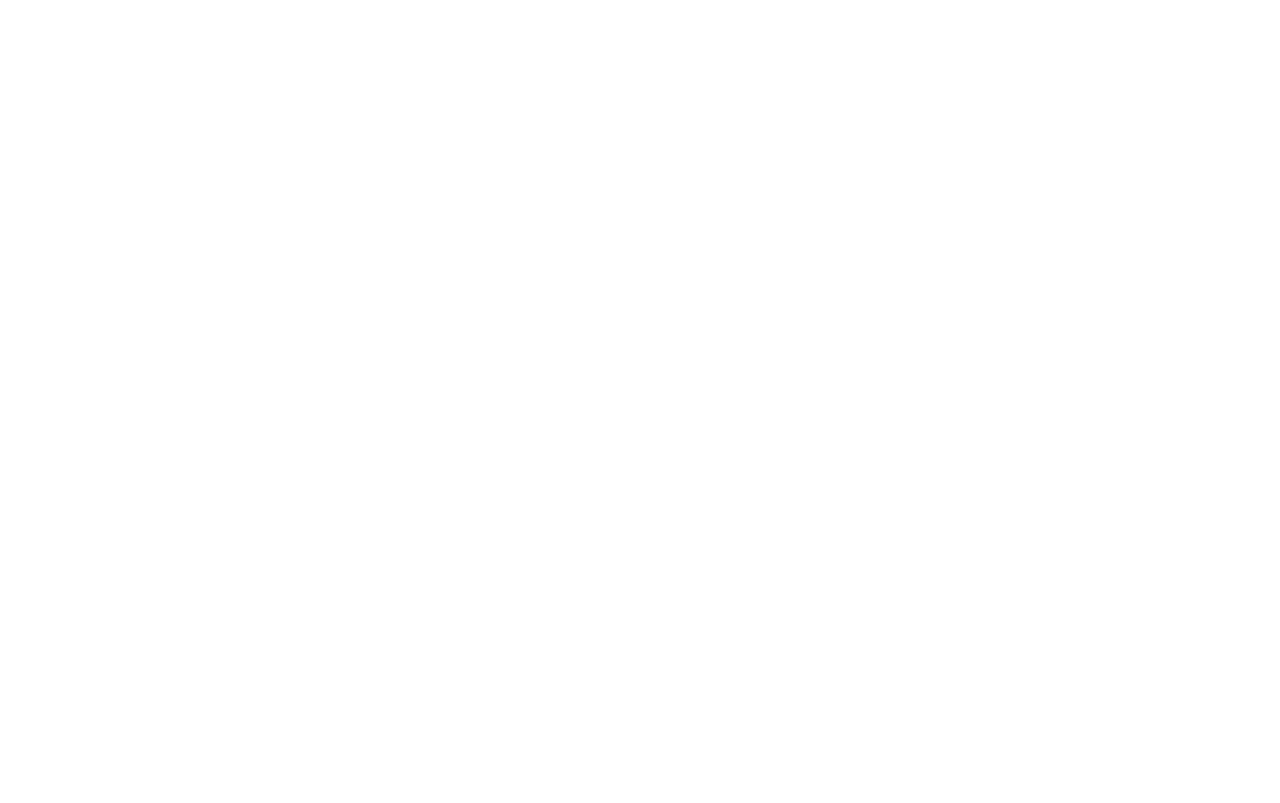
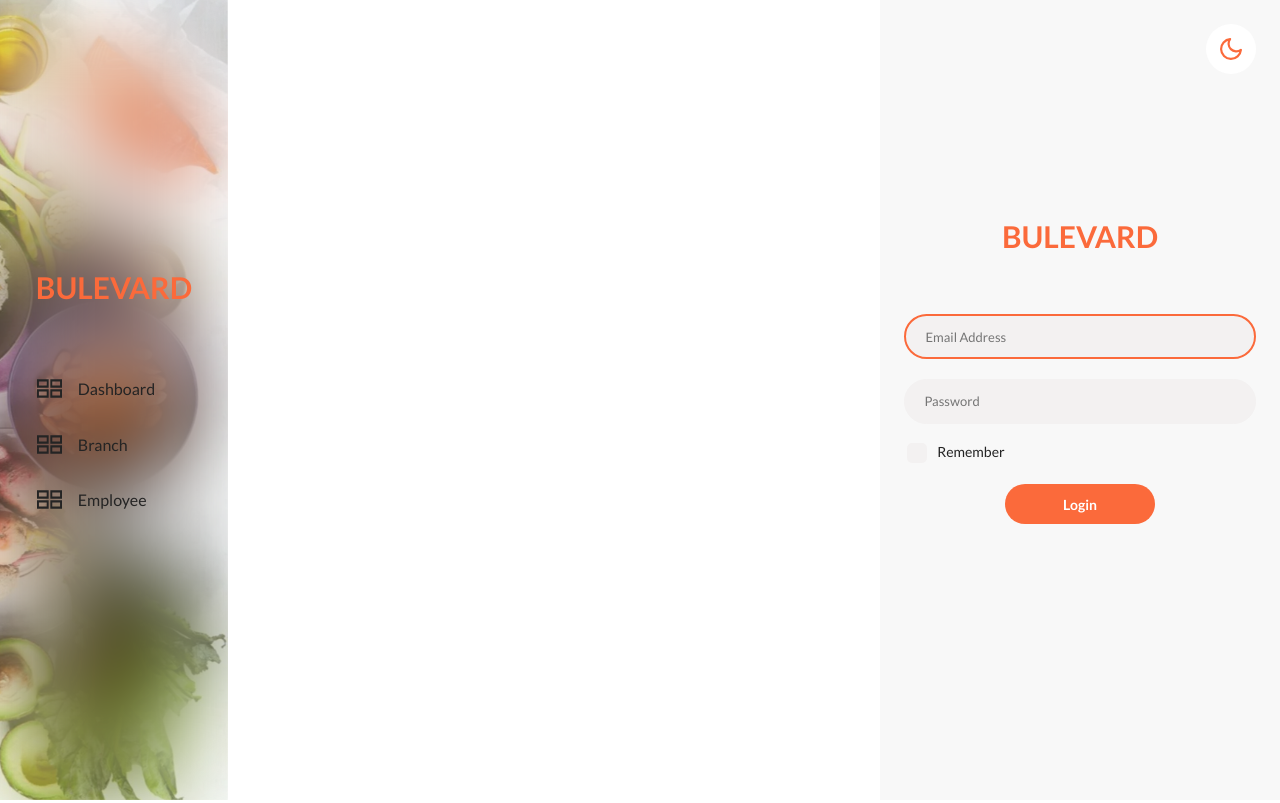
Before and after one commit to abrarkhalidofficial/catering-dashboard, a React (Create React App) app: page /dashboard in a window 1280 px wide. Before the commit this address had no page. Built offline with nearby package versions, Linux system fonts and the light colour scheme.

Commit message:
working on navbar

```diff
--- a/src/App.js
+++ b/src/App.js
@@ -1,15 +1,38 @@
 import React, { useEffect } from "react";
 import { BrowserRouter, Routes, Route } from "react-router-dom";
+import NavBar from "./Components/NavBar";
+import SideBar from "./Components/SideBar";
+import Dashboard from "./Screens/Dashboard";
 import Login from "./Screens/Login";
 
+function Main() {
+  return (
+    <>
+      <NavBar />
+      <Routes>
+        <Route path="/dashboard" element={<Dashboard />} />
+        <Route path="/branch" element={<Dashboard />} />
+        <Route path="/employee" element={<Dashboard />} />
+        <Route path="/customer" element={<Dashboard />} />
+        <Route path="/cateory" element={<Dashboard />} />
+        <Route path="/items" element={<Dashboard />} />
+        <Route path="/plans" element={<Dashboard />} />
+        <Route path="/slabs" element={<Dashboard />} />
+        <Route path="/slots" element={<Dashboard />} />
+        <Route path="/booking" element={<Dashboard />} />
+      </Routes>
+    </>
+  );
+}
 function App() {
   return (
     <BrowserRouter>
       <div className="App">
         <Routes>
           <Route path="/" element={<Login />} />
-          <Route path="/" element={<Login />} />
+          <Route path="/dashboard" element={<Main />} />
         </Routes>
+        <SideBar />
       </div>
     </BrowserRouter>
   );
--- a/src/Components/InputBox.js
+++ b/src/Components/InputBox.js
@@ -22,6 +22,7 @@
           name={"input__box" + placeholder}
           id={"input__box" + placeholder}
           className="input__box__checkbox"
+          required={required}
         />
         <label htmlFor={"input__box" + placeholder}>{placeholder}</label>
       </div>
--- a/src/Components/NavBar.js
+++ b/src/Components/NavBar.js
@@ -1,13 +1,144 @@
 import React from "react";
-
+import { useNavigate } from "react-router-dom";
+import navBar from "../Assets/navBar.png";
+function NavBarLink({ svg, title, path }) {
+  const navigate = useNavigate();
+  return (
+    <div className="nav__bar__content__link">
+      <input
+        type="radio"
+        name="nav__bar__content__link__input"
+        id="nav__bar__content__link__input"
+        className="nav__bar__content__link__input"
+        onChange={() => {
+          navigate(path);
+        }}
+      />
+      <div className="nav__bar__content__link__content">
+        {svg}
+        {title}
+      </div>
+    </div>
+  );
+}
 export default function NavBar() {
   return (
     <div className="nav__bar">
-      <img src="" alt="" className="nav__bar__img" />
+      <img src={navBar} alt="navBar" className="nav__bar__img" />
       <div className="nav__bar__content">
-        <div className="nav__bar__content__logo">Bulevard</div>
+        <div className="side__bar__content__form__logo">Bulevard</div>
         <div className="nav__bar__content__links">
-          <Link to="/dashbaord">Dashboard</Link>
+          <NavBarLink
+            path="/dashboard"
+            title="Dashboard"
+            svg={
+              <svg
+                id="dashboard"
+                xmlns="http://www.w3.org/2000/svg"
+                viewBox="0 0 30 22"
+                fill="currentColor"
+              >
+                <path
+                  id="Path_11"
+                  data-name="Path 11"
+                  d="M1096.912,1519.306h14v-10h-14Zm2.316-7.405h9.367v4.811h-9.367Z"
+                  transform="translate(-1080.912 -1497.306)"
+                />
+                <path
+                  id="Path_22"
+                  data-name="Path 22"
+                  d="M1096.912,1519.306h14v-10h-14Zm2.316-7.405h9.367v4.811h-9.367Z"
+                  transform="translate(-1096.912 -1497.306)"
+                />
+                <path
+                  id="Path_20"
+                  data-name="Path 20"
+                  d="M1096.912,1519.306h14v-10h-14Zm2.316-7.405h9.367v4.811h-9.367Z"
+                  transform="translate(-1080.912 -1509.306)"
+                />
+                <path
+                  id="Path_21"
+                  data-name="Path 21"
+                  d="M1096.912,1519.306h14v-10h-14Zm2.316-7.405h9.367v4.811h-9.367Z"
+                  transform="translate(-1096.912 -1509.306)"
+                />
+              </svg>
+            }
+          />
+          <NavBarLink
+            path="/dashboard/branch"
+            title="Branch"
+            svg={
+              <svg
+                id="dashboard"
+                xmlns="http://www.w3.org/2000/svg"
+                viewBox="0 0 30 22"
+                fill="currentColor"
+              >
+                <path
+                  id="Path_11"
+                  data-name="Path 11"
+                  d="M1096.912,1519.306h14v-10h-14Zm2.316-7.405h9.367v4.811h-9.367Z"
+                  transform="translate(-1080.912 -1497.306)"
+                />
+                <path
+                  id="Path_22"
+                  data-name="Path 22"
+                  d="M1096.912,1519.306h14v-10h-14Zm2.316-7.405h9.367v4.811h-9.367Z"
+                  transform="translate(-1096.912 -1497.306)"
+                />
+                <path
+                  id="Path_20"
+                  data-name="Path 20"
+                  d="M1096.912,1519.306h14v-10h-14Zm2.316-7.405h9.367v4.811h-9.367Z"
+                  transform="translate(-1080.912 -1509.306)"
+                />
+                <path
+                  id="Path_21"
+                  data-name="Path 21"
+                  d="M1096.912,1519.306h14v-10h-14Zm2.316-7.405h9.367v4.811h-9.367Z"
+                  transform="translate(-1096.912 -1509.306)"
+                />
+              </svg>
+            }
+          />
+          <NavBarLink
+            path="/dashboard/employee"
+            title="Employee"
+            svg={
+              <svg
+                id="dashboard"
+                xmlns="http://www.w3.org/2000/svg"
+                viewBox="0 0 30 22"
+                fill="currentColor"
+              >
+                <path
+                  id="Path_11"
+                  data-name="Path 11"
+                  d="M1096.912,1519.306h14v-10h-14Zm2.316-7.405h9.367v4.811h-9.367Z"
+                  transform="translate(-1080.912 -1497.306)"
+                />
+                <path
+                  id="Path_22"
+                  data-name="Path 22"
+                  d="M1096.912,1519.306h14v-10h-14Zm2.316-7.405h9.367v4.811h-9.367Z"
+                  transform="translate(-1096.912 -1497.306)"
+                />
+                <path
+                  id="Path_20"
+                  data-name="Path 20"
+                  d="M1096.912,1519.306h14v-10h-14Zm2.316-7.405h9.367v4.811h-9.367Z"
+                  transform="translate(-1080.912 -1509.306)"
+                />
+                <path
+                  id="Path_21"
+                  data-name="Path 21"
+                  d="M1096.912,1519.306h14v-10h-14Zm2.316-7.405h9.367v4.811h-9.367Z"
+                  transform="translate(-1096.912 -1509.306)"
+                />
+              </svg>
+            }
+          />
         </div>
       </div>
     </div>
--- a/src/Components/SideBar.js
+++ b/src/Components/SideBar.js
@@ -5,6 +5,7 @@
 import { useNavigate } from "react-router-dom";
 
 export default function SideBar({ isOnLogin }) {
+  const [isLogedin, setIsLogedin] = useState(true);
   const navigate = useNavigate();
   return (
     <div className="side__bar">
@@ -13,8 +14,14 @@
         <ThemeToggleBtn />
       </div>
       <div className="side__bar__content">
-        {isOnLogin ? (
-          <form action="" className="side__bar__content__form">
+        {isLogedin ? (
+          <form
+            onSubmit={() => {
+              navigate("/dashboard");
+              setIsLogedin(false);
+            }}
+            className="side__bar__content__form"
+          >
             <div className="side__bar__content__form__logo">Bulevard</div>
             <InputBox
               type="email"
@@ -23,15 +30,9 @@
               autoFocus
             />
             <InputBox type="password" placeholder="Password" required />
-            <InputBox variant="checkbox" placeholder="Remember" required />
+            <InputBox variant="checkbox" placeholder="Remember" />
             {/* <Button label="Login" variant="secondary" onClick={() => {}} /> */}
-            <Button
-              label="Login"
-              type="submit"
-              onClick={() => {
-                navigate("/dashboard");
-              }}
-            />
+            <Button label="Login" type="submit" />
           </form>
         ) : null}
       </div>
--- a/src/Screens/Dashboard.js
+++ b/src/Screens/Dashboard.js
@@ -1,5 +1,9 @@
 import React from "react";
 
 export default function Dashboard() {
-  return <div className="dashbaord__container"></div>;
+  return (
+    <div className="dashbaord__container">
+      sdfkjsaldkfkjlsaldfjsald;fjsla;dkjflsakdjf;lsajdf;lsjdafl;kj
+    </div>
+  );
 }
--- a/src/Screens/Login.js
+++ b/src/Screens/Login.js
@@ -1,5 +1,4 @@
 import React from "react";
-import SideBar from "../Components/SideBar";
 import loginImg from "../Assets/loginImg.png";
 
 export default function Login() {
@@ -7,7 +6,6 @@
     <div className="login__container">
       <div className="login__container__img__wrapper"></div>
       <img src={loginImg} alt="loginImg" className="login__container__img" />
-      <SideBar isOnLogin />
     </div>
   );
 }
--- a/src/Styles/export.scss
+++ b/src/Styles/export.scss
@@ -2,4 +2,5 @@
 @import "./dashboard.scss";
 @import "./login.scss";
 @import "./sidebar.scss";
+@import "./navbar.scss";
 @import "./themeToggleBtn.scss";
--- a/src/Styles/global.scss
+++ b/src/Styles/global.scss
@@ -37,6 +37,8 @@
   width: 100vw;
   min-height: 100vh;
   background-color: var(--white);
+  display: flex;
+  justify-content: space-between;
 }
 a {
   text-decoration: none;
--- a/src/Styles/login.scss
+++ b/src/Styles/login.scss
@@ -7,7 +7,7 @@
   overflow: hidden;
 }
 .login__container__img {
-  width: 100%;
+  height: 100vh;
 }
 .login__container__img__wrapper {
   background-color: var(--overlay);
--- /dev/null
+++ b/src/Styles/navbar.scss
@@ -0,0 +1,55 @@
+.nav__bar {
+  width: fit-content;
+  height: 100vh;
+  position: relative;
+}
+.nav__bar__img {
+  width: 100%;
+  height: 100%;
+}
+.nav__bar__content {
+  position: absolute;
+  top: 0px;
+  left: 0px;
+  width: 100%;
+  height: 100%;
+  display: flex;
+  flex-direction: column;
+  justify-content: center;
+  padding: 1em;
+  background: var(--overlay);
+  backdrop-filter: blur(40px);
+  -webkit-backdrop-filter: blur(40px);
+}
+.nav__bar__content__link {
+  position: relative;
+}
+.nav__bar__content__link__input {
+  position: absolute;
+  left: 0px;
+  top: 0px;
+  width: 100%;
+  height: 100%;
+  opacity: 0;
+  cursor: pointer;
+}
+.nav__bar__content__link__content {
+  display: flex;
+  align-items: center;
+  font-size: 16px;
+  background-color: transparent;
+  padding: 0.7em 1.3em;
+  border-radius: 50px;
+  margin-bottom: 0.5em;
+  color: var(--text-color);
+}
+.nav__bar__content__link__content svg {
+  width: 25px;
+  height: 25px;
+  margin-right: 1em;
+}
+.nav__bar__content__link__input:hover ~ .nav__bar__content__link__content,
+.nav__bar__content__link__input:checked ~ .nav__bar__content__link__content {
+  background-color: $primary;
+  color: white;
+}
--- a/src/Styles/sidebar.scss
+++ b/src/Styles/sidebar.scss
@@ -1,10 +1,8 @@
 .side__bar {
-  position: absolute;
-  width: 25%;
+  min-width: 400px;
+  width: 15%;
   height: 100vh;
   background-color: var(--gray-dark);
-  right: 0px;
-  top: 0px;
   z-index: 1000;
   display: flex;
   padding: 1.5em;
```
Also changed, not shown: src/Components/ThemeToggleBtn.js (+22 -16 lines), src/Assets/navBar.png (added).
